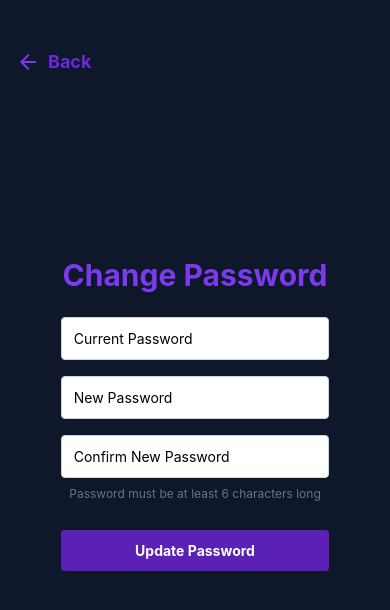
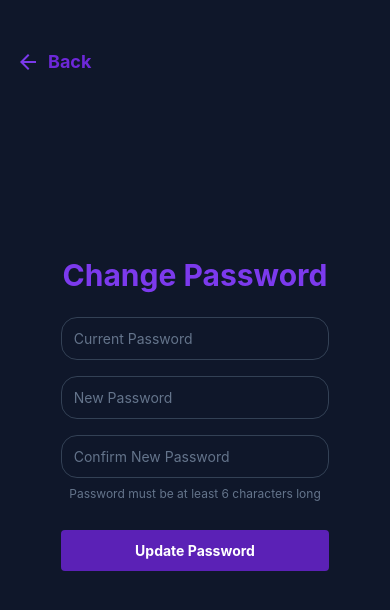
Before and after one commit to nlevin6/RockClimbingApp, a React Native app: screen /ChangePassword in a window 390 px wide. Shown: the top 610 px of the page. Built offline with nearby package versions, Linux system fonts and the light colour scheme; no server answers; the database is empty.

Commit message:
- better styling of fields on login and change password pages

```diff
--- a/screens/Login.js
+++ b/screens/Login.js
@@ -56,15 +56,17 @@ const Login = () => {
                 {isRegistering ? 'Register' : 'Login'}
             </Text>
             <TextInput
-                style={tw`w-3/4 p-3 mb-4 border border-gray-300 rounded bg-white`}
+                style={tw`w-3/4 p-3 mb-4 border border-slate-700 rounded-2xl bg-slate-900 text-violet-200`}
                 placeholder="Email"
+                placeholderTextColor="#64748B"
                 value={email}
                 onChangeText={setEmail}
                 keyboardType="email-address"
             />
             <TextInput
-                style={tw`w-3/4 p-3 mb-1 border border-gray-300 rounded bg-white`}
+                style={tw`w-3/4 p-3 mb-1 border border-slate-700 rounded-2xl bg-slate-900 text-violet-200`}
                 placeholder="Password"
+                placeholderTextColor="#64748B"
                 value={password}
                 onChangeText={setPassword}
                 secureTextEntry
--- a/screens/components/ChangePassword.js
+++ b/screens/components/ChangePassword.js
@@ -60,22 +60,25 @@ const ChangePassword = () => {
             </TouchableOpacity>
             <Text style={tw`text-3xl font-bold mb-6 text-violet-600 text-center`}>Change Password</Text>
             <TextInput
-                style={tw`w-3/4 p-3 mb-4 border border-gray-300 rounded bg-white`}
+                style={tw`w-3/4 p-3 mb-4 border border-slate-700 rounded-2xl bg-slate-900 text-violet-200`}
                 placeholder="Current Password"
+                placeholderTextColor="#64748B"
                 secureTextEntry
                 value={currentPassword}
                 onChangeText={setCurrentPassword}
             />
             <TextInput
-                style={tw`w-3/4 p-3 mb-4 border border-gray-300 rounded bg-white`}
+                style={tw`w-3/4 p-3 mb-4 border border-slate-700 rounded-2xl bg-slate-900 text-violet-200`}
                 placeholder="New Password"
+                placeholderTextColor="#64748B"
                 secureTextEntry
                 value={newPassword}
                 onChangeText={setNewPassword}
             />
             <TextInput
-                style={tw`w-3/4 p-3 mb-1 border border-gray-300 rounded bg-white`}
+                style={tw`w-3/4 p-3 mb-1 border border-slate-700 rounded-2xl bg-slate-900 text-violet-200`}
                 placeholder="Confirm New Password"
+                placeholderTextColor="#64748B"
                 secureTextEntry
                 value={confirmPassword}
                 onChangeText={setConfirmPassword}
```
